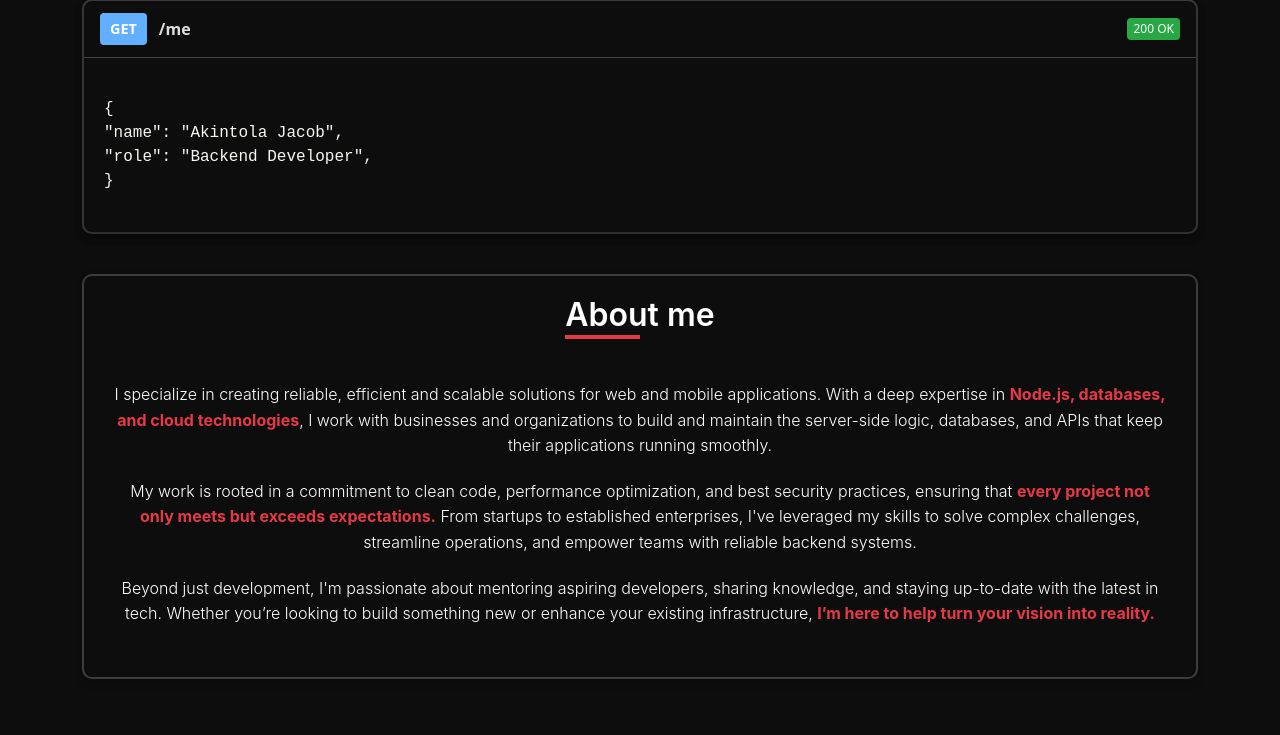
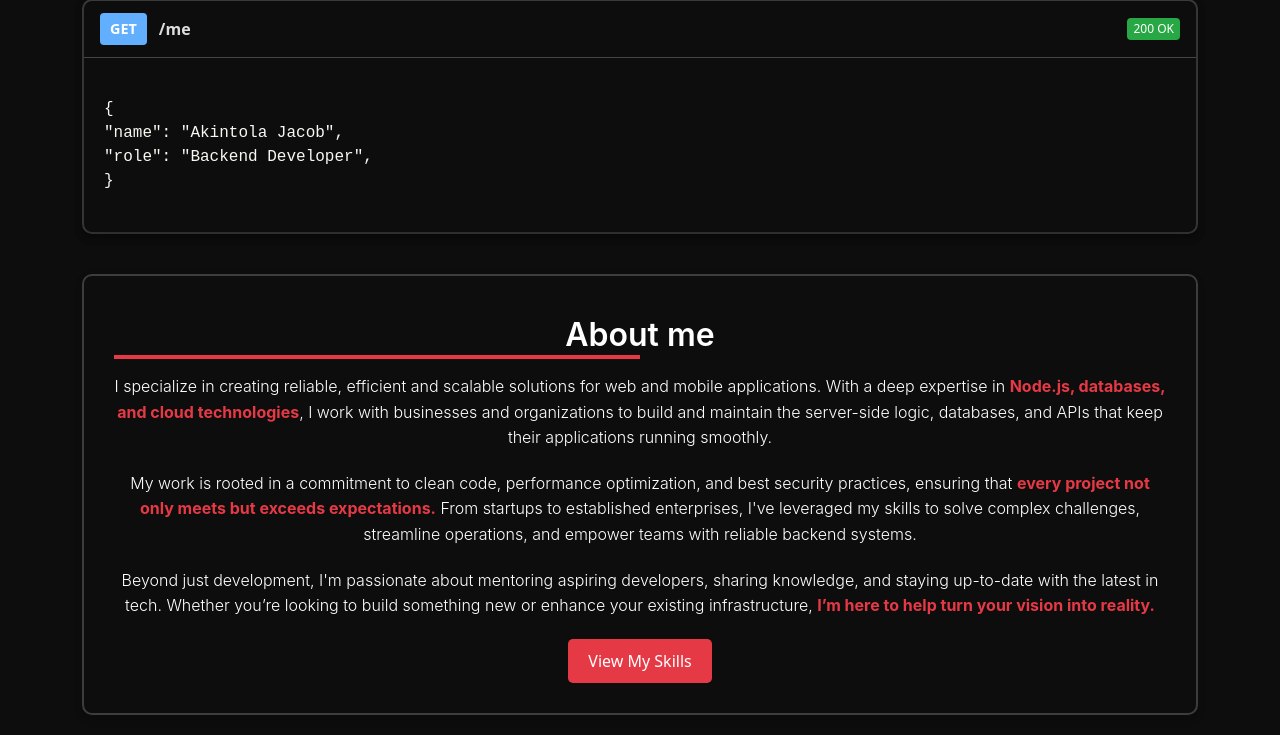
Before and after one commit to jaykobak/portfolio-website, a Flask app: page / in a window 1280 px wide. Shown: the part 821-1556 px from the top of the page. Before the commit the page ends 1500 px from the top, so only its background shows below. Run offline with Flask 3, Linux system fonts and the light colour scheme; some libraries are stand-ins or nearby versions.

Commit message:
Before adding carousel effect

```diff
--- a/static/script.js
+++ b/static/script.js
@@ -59,3 +59,42 @@ document.addEventListener("DOMContentLoaded", function () {
         });
     });
 });
+
+// Function to control the skills visibility
+document.addEventListener("DOMContentLoaded", function () {
+    const viewSkillsBtn = document.getElementById("view-skills");
+    const viewAboutBtn = document.getElementById("view-about");
+
+    const aboutSection = document.querySelector(".about-section");
+    const skillsSection = document.querySelector(".skills-section");
+
+    // Function to handle smooth fade-in animation
+    function fadeIn(element) {
+        element.classList.add("active");
+    }
+
+    // Function to handle smooth fade-out animation
+    function fadeOut(element, callback) {
+        element.classList.remove("active");
+
+        // Wait for the fade-out transition to complete before executing the callback
+        element.addEventListener("transitionend", function handleTransitionEnd() {
+            element.removeEventListener("transitionend", handleTransitionEnd);
+            if (callback) callback();
+        });
+    }
+
+    // Show "My Skills" section when "View My Skills" button is clicked
+    viewSkillsBtn.addEventListener("click", function () {
+        fadeOut(aboutSection, function () {
+            fadeIn(skillsSection);
+        });
+    });
+
+    // Show "About Me" section when "Go Back to About Me" button is clicked
+    viewAboutBtn.addEventListener("click", function () {
+        fadeOut(skillsSection, function () {
+            fadeIn(aboutSection);
+        });
+    });
+});
--- a/static/styles.css
+++ b/static/styles.css
@@ -428,7 +428,7 @@ body {
     .response-content {
         font-size: 0.8rem;
     }
-}b
+}
 
 h1,
 h2,
@@ -494,7 +494,7 @@ div h4 {
     font-size: 2rem;
     margin-top: 20px;
     position: relative;
-    display: inline-block;
+    display: block;
 }
 
 div h4::after {
@@ -511,7 +511,7 @@ div h5 {
     font-size: 1rem;
     margin: 20px 0;
     position: relative;
-    display: inline-block;
+    display: block;
     text-align: left;
 }
 
@@ -580,6 +580,57 @@ div h5::after {
     }
 }
 
+/* Common properties for both sections */
+.content-section {
+    opacity: 0;
+    visibility: hidden;
+    transition: opacity 0.8s ease-in-out, visibility 0.8s ease-in-out;
+    position: absolute; /* Ensures both sections are on top of each other */
+    width: 100%;
+    top: 0; /* Align sections to fill the container */
+    left: 0;
+}
+
+.content-section.active {
+    opacity: 1;
+    visibility: visible;
+    position: relative; /* Makes the active section take up space */
+    display: block; /* Ensures active section is visible */
+}
+
+.about-section,
+.skills-section {
+    opacity: 0; /* Default state */
+    visibility: hidden; /* Hidden by default */
+    position: absolute; /* Overlapping sections */
+    width: 100%; /* Full width */
+    transition: opacity 1s ease-in-out, visibility 1s ease-in-out; /* Transition for smooth effects */
+}
+
+.about-section.active {
+    transition: opacity 0.8s ease-in-out, visibility 0.8s ease-in-out 0s; /* Immediate visibility */
+}
+
+.skills-section.active {
+    transition: opacity 0.8s ease-in-out, visibility 0.8s ease-in-out 0.4s; /* Fades in after About section fades out */
+}
+
+
+/* Button styles */
+.cta-button {
+    background-color: #e63946;
+    color: white;
+    padding: 10px 20px;
+    border: none;
+    border-radius: 5px;
+    cursor: pointer;
+    transition: background-color 0.3s;
+}
+
+.cta-button:hover {
+    background-color: #d62735;
+}
+
 .link-to-services {
     text-decoration: none;
     color: #e63946;
@@ -602,7 +653,7 @@ div h5::after {
 
 .skill-section {
     margin-bottom: 20px;
-    background: none;
+    background: transparent;
     border-radius: 0;
 }
 
@@ -611,6 +662,27 @@ div h5::after {
     .skill-section {
         margin-bottom: 15px;
     }
+}
+
+.skills-grid {
+    display: grid;
+    grid-template-columns: repeat(auto-fit, minmax(150px, 1fr));
+    gap: 15px;
+    margin-top: 20px;
+    margin-bottom: 20px;
+}
+
+.skill-item {
+    background-color: #3d3d3d;
+    padding: 10px;
+    border-radius: 4px;
+    text-align: center;
+    color: white;
+    transition: transform 0.3s;
+}
+
+.skill-item:hover {
+    transform: scale(1.05);
 }
 
 .skill-name {
--- a/templates/about_me.html
+++ b/templates/about_me.html
@@ -27,8 +27,10 @@
 <section class="animate-on-scroll" id="about">
     <div class="container">
         <div class="intro" style="padding-bottom: 20px; padding-left: 20px; padding-right: 20px;">
-            <h4 class="inter-main-header-paragraph">About me</h4>
-            <div class="about-paragraphs">
+            <!-- About me content -->
+
+            <div class="about-paragraphs content-section about-section active">
+                <h4 class="inter-main-header-paragraph">About me</h4>
                 <p class="inter-about-me-paragraph paragraph">
                     I specialize in creating reliable, efficient and scalable solutions for web and mobile applications. With a deep
                     expertise in <a href="#" class="link-to-services">Node.js, databases, and cloud technologies</a>, I work with businesses and organizations to build and
@@ -40,7 +42,30 @@
                 <p class="inter-about-me-paragraph paragraph">
                     Beyond just development, I'm passionate about mentoring aspiring developers, sharing knowledge, and staying up-to-date with the latest in tech. Whether you’re looking to build something new or enhance your existing infrastructure, <a href="" class="link-to-services">I’m here to help turn your vision into reality.</a>
                 </p>
+                <button class="cta-button" id="view-skills">View My Skills</button>
             </div>
+
+            <!-- My skills content (initially hidden) -->
+             <div class="about-paragraphs content-section skills-section">
+                <h4 class="inter-main-header-paragraph">My Skills</h4>
+                <!-- The content goes here -->
+                 <h5>Technical skills</h5>
+                 <div class="skills-grid">
+                    <div class="skill-item">Node.js</div>
+                    <div class="skill-item">Node.js</div>
+                    <div class="skill-item">Node.js</div>
+                    <div class="skill-item">Node.js</div>
+                    <div class="skill-item">Node.js</div>
+                    <div class="skill-item">Node.js</div>
+                    <div class="skill-item">Node.js</div>
+                    <div class="skill-item">Node.js</div>
+                    <div class="skill-item">Node.js</div>
+                    <div class="skill-item">Node.js</div>
+                    <div class="skill-item">Node.js</div>
+                    <div class="skill-item">Node.js</div>
+                 </div>
+                <button class="cta-button" id="view-about">Go Back to About me</button>
+             </div>
         </div>
     </div>
 </section>
```
